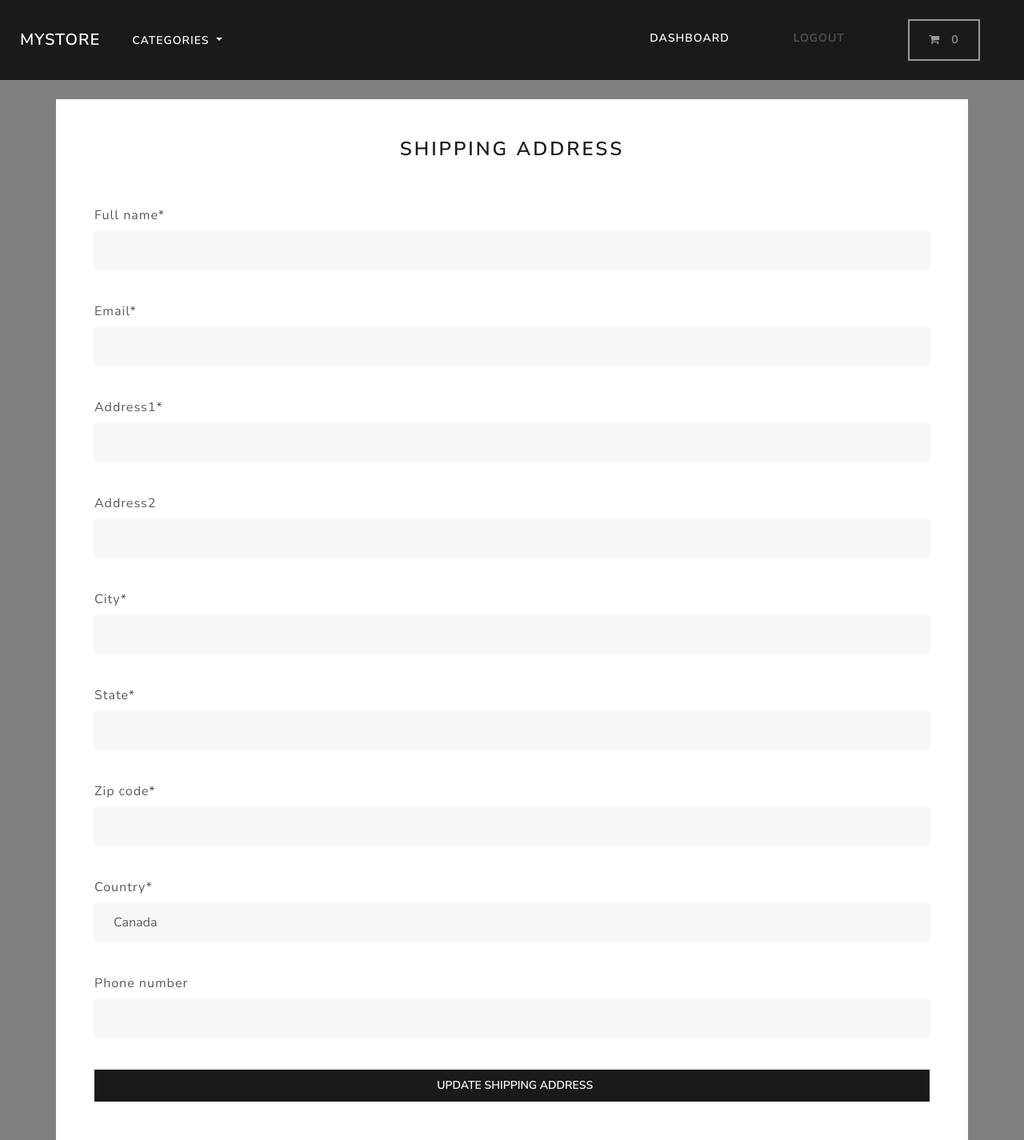
After one commit to francksharif/ecommerce-store, a Django app: page /account/manage_shipping/ in a window 1280 px wide. The commit adds this page. Shown: the whole page at 80% size. Run offline with Django 5.2, Linux system fonts and the light colour scheme; the visitor is signed in with stand-in values (Sample User, id 1); data that the repository does not hold is empty; some libraries are stand-ins or nearby versions.

Commit message:
building the shipping management view and templates to save user informations

```diff
--- /dev/null
+++ b/account/templates/account/manage_shipping.html
@@ -0,0 +1,57 @@
+{% include "store/base.html" %}
+
+{% load static %}
+
+{% load crispy_forms_tags %}
+
+{% block content%}
+        <body>
+
+            <style>
+                body {
+                    background-color: gray;
+
+                }
+            </style>
+            <br>
+            <div class="container bg-white shadow-md p-5 form-layout">
+                <h3 class="text-center">Shipping Address</h3>
+
+                <br>
+                <br>
+
+                <form action="" method="POST" autocomplete="off">
+                    {% csrf_token %}
+
+                    {{form.full_name|as_crispy_field}}
+                    <br>
+                    {{form.email|as_crispy_field}}
+                    <br>
+                    {{form.address1|as_crispy_field}}
+                    <br>
+                    {{form.address2|as_crispy_field}}
+                    <br>
+                    {{form.city|as_crispy_field}}
+                    <br>
+                    {{form.state|as_crispy_field}}
+                    <br>
+                    {{form.zip_code|as_crispy_field}}
+                    <br>
+                    {{form.country|as_crispy_field}}
+                    <br>
+                    {{form.phone_number|as_crispy_field}}
+
+
+
+
+                    <br>
+                    <button type="submit" class="btn btn-primary btn-lg w-100 btn-block p-2 bg-blue">
+                        &nbsp; Update Shipping Address
+                    </button>
+                    <br>
+
+                </form>
+            </div>
+        </body>
+
+{% endblock %}
--- a/account/urls.py
+++ b/account/urls.py
@@ -30,4 +30,7 @@ urlpatterns = [
     path('reset/<uidb64>/<token>/', auth_views.PasswordResetConfirmView.as_view(template_name='account/password/password_reset_form.html'), name='password_reset_confirm'),
     path('reset_password_complete/', auth_views.PasswordResetCompleteView.as_view(template_name='account/password/password_reset_complete.html'), name='password_reset_complete'),
 
+    # Shipping Management
+    path('manage_shipping/', views.manage_shipping, name='manage-shipping'),
+
 ]
--- a/account/views.py
+++ b/account/views.py
@@ -9,6 +9,8 @@ from django.contrib.auth.models import User, auth
 from django.contrib.auth import authenticate, login, logout
 from django.contrib.auth.decorators import login_required
 from django.contrib import messages
+from payment.forms import ShippingForm
+from payment.models import ShippingAddress
 
 
 
@@ -135,3 +137,26 @@ def delete_profile(request):
         messages.success(request, "Account deleted")
         return redirect('store')
     return render(request, 'account/delete_account.html')
+
+
+
+# Shipping view
+@login_required(login_url='account-login')
+def manage_shipping(request):
+    try:
+        shipping = ShippingAddress.objects.get(user=request.user.id)
+    except ShippingAddress.DoesNotExist:
+        shipping = None
+
+    form = ShippingForm(instance=shipping)
+
+    if request.method == 'POST':
+        form = ShippingForm(request.POST, instance=shipping)
+        if form.is_valid():
+            shipping_user = form.save(commit=False)
+            shipping_user.user = request.user
+            shipping_user.save()
+            return redirect('user-dashboard')
+
+    context = {'form': form}
+    return render(request, 'account/manage_shipping.html', context=context)
--- /dev/null
+++ b/payment/forms.py
@@ -0,0 +1,10 @@
+from django import forms
+from .models import ShippingAddress
+
+
+
+class ShippingForm(forms.ModelForm):
+    class Meta:
+        model = ShippingAddress
+        fields =  ['full_name', 'email', 'address1', 'address2', 'city', 'state', 'zip_code', 'country', 'phone_number']
+        exclude = ['user',]
--- a/payment/models.py
+++ b/payment/models.py
@@ -8,10 +8,12 @@ class ShippingAddress(models.Model):
     full_name = models.CharField(max_length=300)
     email = models.EmailField(max_length=250)
     address1 = models.CharField(max_length=300)
-    address2 = models.CharField(max_length=300)
+    address2 = models.CharField(max_length=300, null=True, blank=True)
     city = models.CharField(max_length=250)
-    state = models.CharField(max_length=250, null=True, blank=True)
+    state = models.CharField(max_length=250)
     zip_code = models.CharField(max_length=250)
+    country = models.CharField(max_length=250, default="Canada")
+    phone_number = models.CharField(max_length=12, null=True, blank=True)
 
     user = models.ForeignKey(User, on_delete=models.CASCADE, null=True, blank=True)
 
```
Also changed, not shown: account/templates/account/dashboard.html (+10 -0 lines), payment/migrations/0002_alter_shippingaddress_zip_code.py (added), payment/migrations/0003_shippingaddress_country_shippingaddress_phone_number_and_more.py (added), payment/migrations/0004_alter_shippingaddress_address2.py (added).
